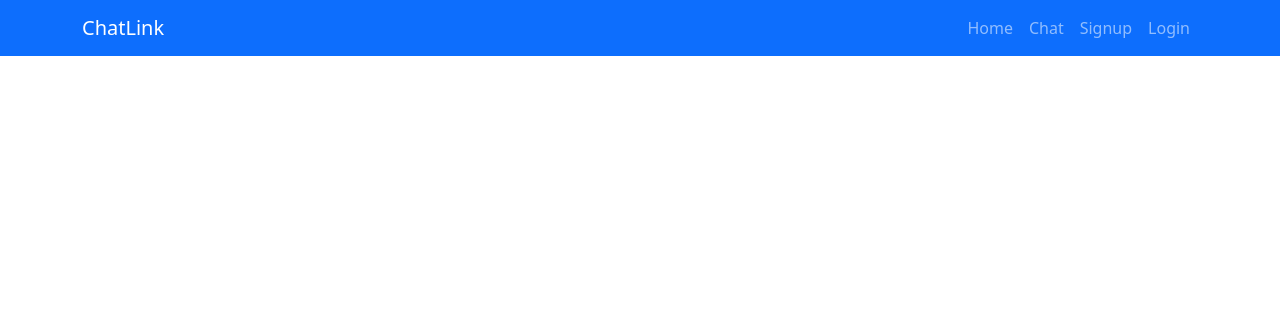
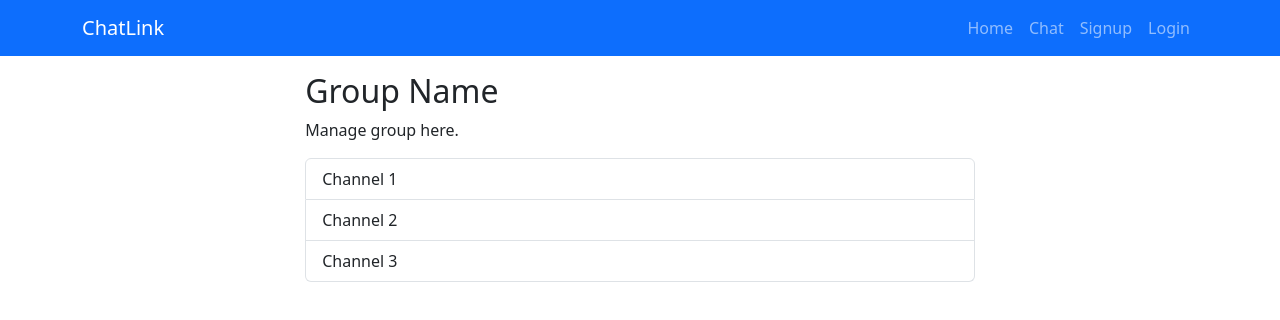
Before and after one commit to Keegan-Sequeira/chatapp, an Angular app: page /manage/group/1 in a window 1280 px wide. Before the commit this address led to /. Shown: the top 320 px of the page. Built offline with nearby package versions, Linux system fonts and the light colour scheme.

Commit message:
Started creating group manager component, created click event and passed id through url

```diff
--- a/src/app/app-routing.module.ts
+++ b/src/app/app-routing.module.ts
@@ -5,13 +5,15 @@ import { LoginComponent } from './login/login.component';
 import { SignupComponent } from './signup/signup.component';
 import { LogoutComponent } from './logout/logout.component';
 import { GroupManagerComponent } from './group-manager/group-manager.component';
+import { GroupComponent } from './group/group.component';
 
 const routes: Routes = [
   {path: "", component: HomeComponent},
   {path: "login", component: LoginComponent},
   {path: "signup", component: SignupComponent},
   {path: "logout", component: LogoutComponent},
-  {path: "managegroups", component: GroupManagerComponent}
+  {path: "managegroups", component: GroupManagerComponent},
+  {path: "manage/group/:id", component: GroupComponent}
 ];
 
 @NgModule({
--- a/src/app/app.module.ts
+++ b/src/app/app.module.ts
@@ -12,6 +12,7 @@ import { SignupComponent } from './signup/signup.component';
 import { HttpClientModule } from '@angular/common/http';
 import { LogoutComponent } from './logout/logout.component';
 import { GroupManagerComponent } from './group-manager/group-manager.component';
+import { GroupComponent } from './group/group.component';
 
 @NgModule({
   declarations: [
@@ -20,7 +21,8 @@ import { GroupManagerComponent } from './group-manager/group-manager.component';
     LoginComponent,
     SignupComponent,
     LogoutComponent,
-    GroupManagerComponent
+    GroupManagerComponent,
+    GroupComponent
   ],
   imports: [
     BrowserModule,
--- a/src/app/group-manager/group-manager.component.html
+++ b/src/app/group-manager/group-manager.component.html
@@ -5,7 +5,7 @@
         Select a group to manage. Or add a new group.
     </p>
     <ul class="list-group">
-        <li *ngFor="let group of groups" class="list-group-item">{{group.name}}</li>
+        <li *ngFor="let group of groups" class="list-group-item" (click)="manage(group.id)">{{group.name}}</li>
     </ul>
 
     <form class="new-group">
--- a/src/app/group-manager/group-manager.component.ts
+++ b/src/app/group-manager/group-manager.component.ts
@@ -1,6 +1,7 @@
 import { Component, OnInit } from '@angular/core';
 import { ApiService } from '../services/api.service';
 import { Router } from '@angular/router';
+import { group } from '@angular/animations';
 
 @Component({
   selector: 'app-group-manager',
@@ -11,7 +12,7 @@ export class GroupManagerComponent implements OnInit{
 
   constructor (private api: ApiService, private router: Router) {}
 
-  groups = [{name: null}];
+  groups = [{name: null, id: null}];
   name = "";
   userId: any;
 
@@ -46,4 +47,8 @@ export class GroupManagerComponent implements OnInit{
       window.location.reload();
     });
   }
+
+  manage(groupID: any){
+    this.router.navigate(["/manage/group/", groupID]);
+  }
 }
--- /dev/null
+++ b/src/app/group/group.component.css
@@ -0,0 +1,14 @@
+ul:hover{
+    cursor: pointer;
+}
+
+ul li:hover{
+    color: var(--bs-primary);
+    text-decoration: underline;
+}
+
+.main-content{
+    width: 60%;
+    margin: auto;
+    margin-top: 1em;
+}
--- /dev/null
+++ b/src/app/group/group.component.html
@@ -0,0 +1,16 @@
+<div class="main-content">
+
+
+    <h2>Group Name</h2>
+
+    <p>
+        Manage group here.
+    </p>
+
+    <ul class="list-group">
+        <li class="list-group-item">Channel 1</li>
+        <li class="list-group-item">Channel 2</li>
+        <li class="list-group-item">Channel 3</li>
+    </ul>
+
+</div>
--- /dev/null
+++ b/src/app/group/group.component.ts
@@ -0,0 +1,24 @@
+import { Component, OnInit } from '@angular/core';
+import { ActivatedRoute } from '@angular/router';
+
+@Component({
+  selector: 'app-group',
+  templateUrl: './group.component.html',
+  styleUrls: ['./group.component.css']
+})
+export class GroupComponent implements OnInit {
+  id: number = 0;
+  private sub: any;
+
+  constructor(private route: ActivatedRoute) {}
+
+  ngOnInit() {
+    this.id = 1
+    this.sub = this.route.params.subscribe(params => {
+      this.id = +params['id']; // (+) converts string 'id' to a number
+
+      console.log(this.id);
+   });
+  }
+
+}
```
Also changed, not shown: 1 other file (tests, documents, lock files or other folders).
